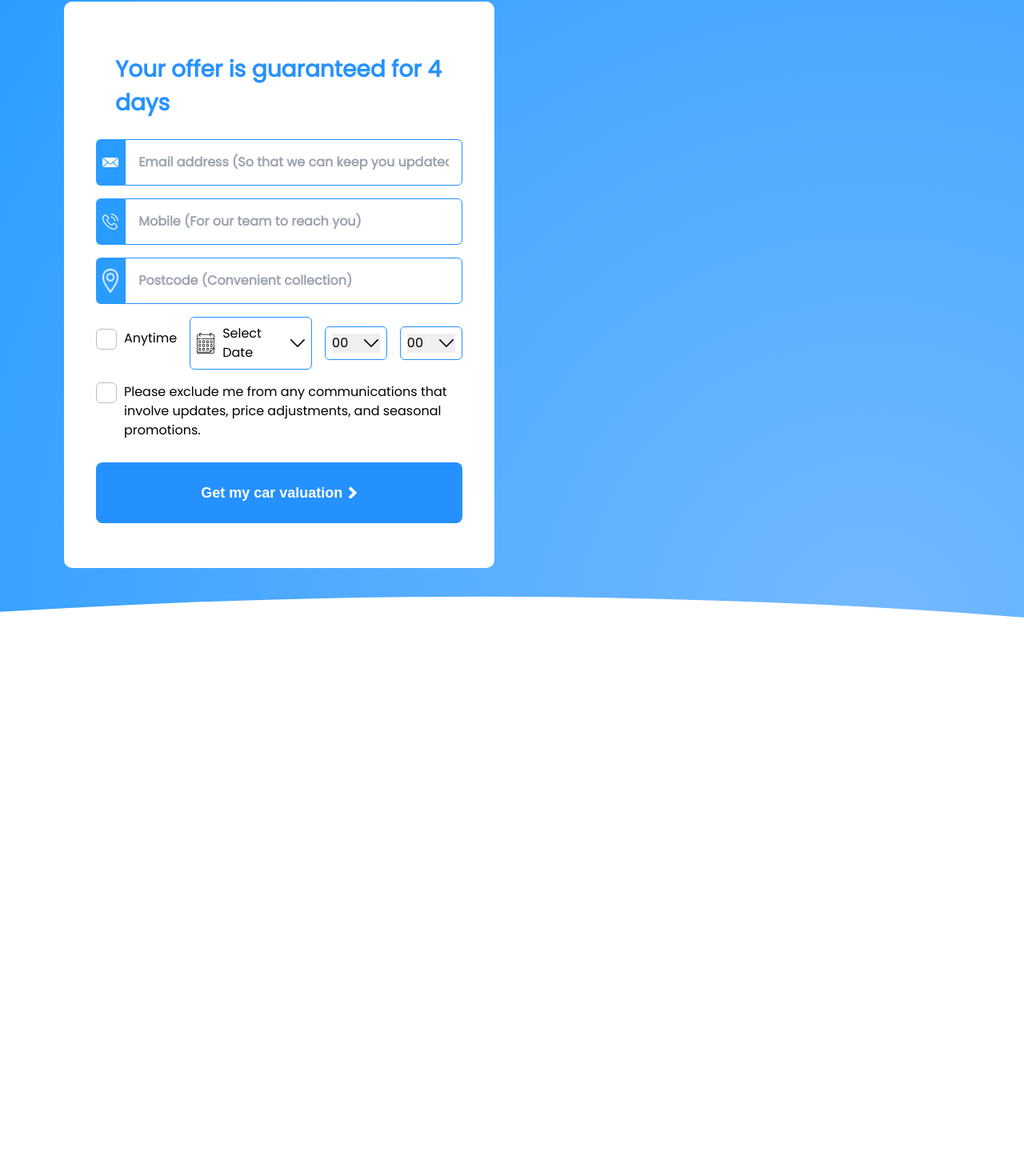
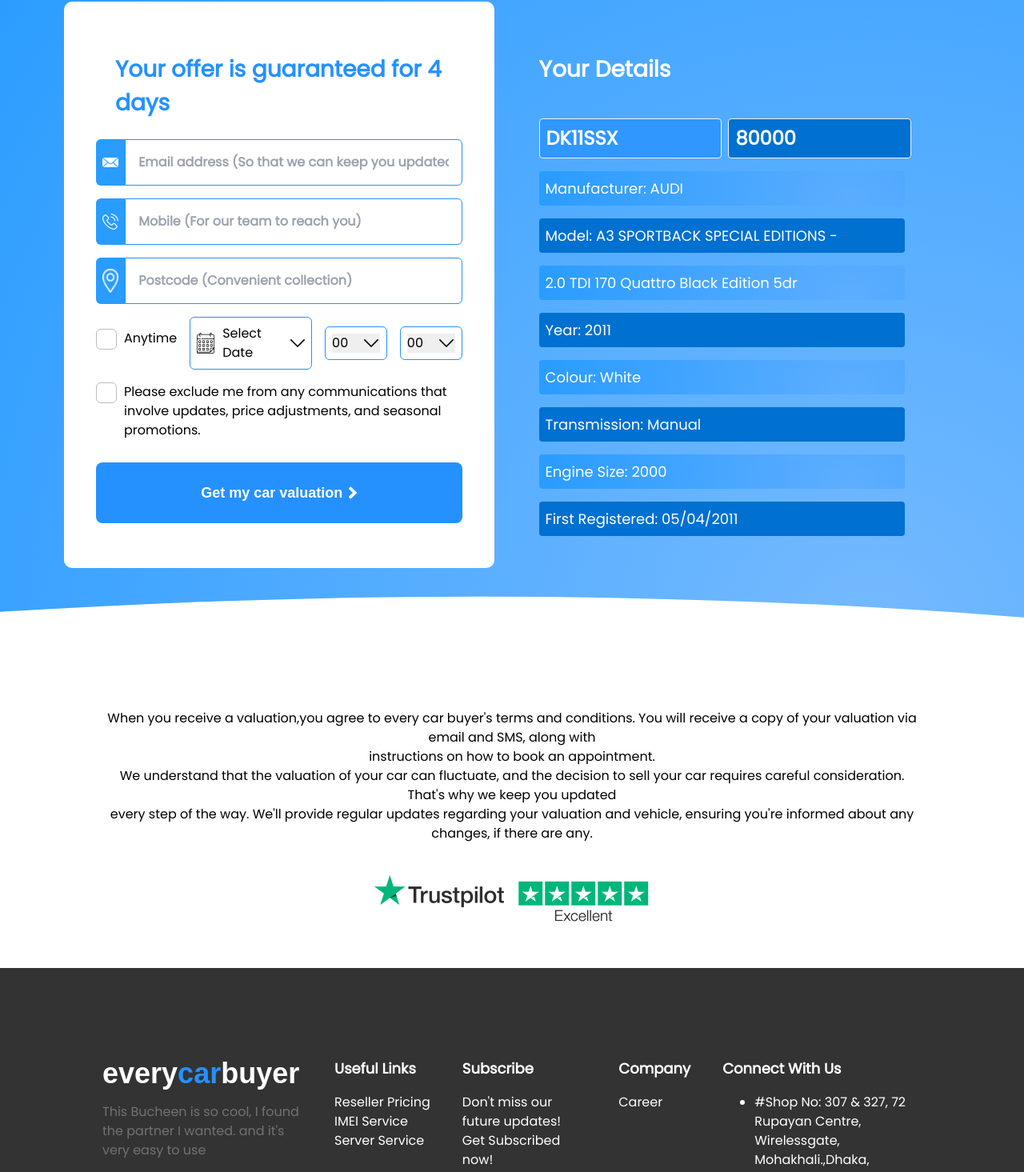
Before and after one commit to aamiraj/everycarbuyer2, a Next.js app: page /details in a window 1280 px wide. Shown: the part 193-1658 px from the top of the page at 80% size. Before the commit the page ends 983 px from the top, so only its background shows below. Built offline with nearby package versions, Linux system fonts and the light colour scheme; a web font is replaced by a local one.

Commit message:
details page design completed

```diff
--- a/src/app/details/page.tsx
+++ b/src/app/details/page.tsx
@@ -1,5 +1,7 @@
 import { HeaderNavBar } from "@/components/HeaderNavBar";
 import BigForm from "@/sections/BigForm";
+import ImportantMessage from "@/sections/ImportantMessage";
+import FooterSection from "@/sections/FooterSection";
 
 const page = () => {
   return (
@@ -21,8 +23,13 @@ const page = () => {
             ></path>
           </svg>
         </div>
-
         <BigForm />
+      </section>
+      <section id="importantMessage">
+        <ImportantMessage />
+      </section>
+      <section id="footer">
+        <FooterSection />
       </section>
     </main>
   );
--- a/src/app/globals.css
+++ b/src/app/globals.css
@@ -264,7 +264,7 @@
   gap: 10px;
   position: relative;
   padding: 8px;
-  border: 1px solid #2591FE;
+  border: 1px solid #2591fe;
   border-radius: 6px;
 }
 
@@ -289,20 +289,66 @@
   cursor: pointer;
 }
 
-.time{
+.time {
   position: relative;
   width: 84px;
   padding: 8px;
-  border: 1px solid #2591FE;
+  border: 1px solid #2591fe;
   border-radius: 6px;
 }
 
-.time select{
+.time select {
   -webkit-appearance: none;
 }
 
-.arrow{
+.arrow {
   position: absolute;
   top: 15px;
   right: 10px;
 }
+
+.carinfogrid {
+  display: grid;
+  grid-template-columns: 50% 50%;
+  gap: 8px;
+}
+
+.carInfo {
+  border: 1px solid #f2f2f2;
+  border-radius: 4px;
+  background-color: #3097ff;
+  padding: 8px;
+  color: #fff;
+  margin: 16px 0;
+}
+
+.addtionalcarinfo {
+  display: flex;
+  flex-direction: column;
+  gap: 16px;
+  align-items: flex-start;
+}
+.addtionalcarinfo p {
+  color: #fff;
+  font-size: 18px;
+  width: 100%;
+  padding: 8px;
+  border-radius: 4px;
+}
+.addtionalcarinfo p:nth-child(2n + 1) {
+  background-image: radial-gradient(circle at 85% 100%, #5cadffd9, #299cff);
+}
+.addtionalcarinfo p:nth-child(2n) {
+  background-color: #0070d1;
+}
+
+.messageContainer {
+  width: 1124px;
+  padding: 16px;
+  margin: 40px auto;
+}
+.imgContainer {
+  display: flex;
+  justify-content: center;
+  align-items: center;
+}
--- a/src/components/LeftSideForm.tsx
+++ b/src/components/LeftSideForm.tsx
@@ -1,3 +1,5 @@
+"use client"
+
 import Image from "next/image";
 import React from "react";
 import Envelope from "../assets/envelope.png";
--- /dev/null
+++ b/src/components/RightSideDetails.tsx
@@ -0,0 +1,35 @@
+import React from "react";
+
+const RightSideDetails = () => {
+  return (
+    <div style={{ padding: "40px", borderRadius: "10px" }}>
+      <h1
+        style={{ fontSize: "28px", margin: "24px 0", color: "#fff" }}
+        className="font-bold"
+      >
+        Your Details
+      </h1>
+      <div className="carinfogrid">
+        <p className="carInfo font-bold text-2xl">DK11SSX</p>
+        <p
+          style={{ backgroundColor: "#0070D1" }}
+          className="carInfo font-bold text-2xl"
+        >
+          80000
+        </p>
+      </div>
+      <div className="addtionalcarinfo">
+        <p>Manufacturer: AUDI</p>
+        <p>Model: A3 SPORTBACK SPECIAL EDITIONS -</p>
+        <p>2.0 TDI 170 Quattro Black Edition 5dr</p>
+        <p>Year: 2011</p>
+        <p>Colour: White</p>
+        <p>Transmission: Manual</p>
+        <p>Engine Size: 2000</p>
+        <p>First Registered: 05/04/2011</p>
+      </div>
+    </div>
+  );
+};
+
+export default RightSideDetails;
--- a/src/sections/BigForm.tsx
+++ b/src/sections/BigForm.tsx
@@ -1,11 +1,12 @@
 import LeftSideForm from "@/components/LeftSideForm";
+import RightSideDetails from "@/components/RightSideDetails";
 import React from "react";
 
 const BigForm = () => {
   return (
     <div className="formGrid">
       <LeftSideForm />
-      <div></div>
+      <RightSideDetails />
     </div>
   );
 };
--- /dev/null
+++ b/src/sections/ImportantMessage.tsx
@@ -0,0 +1,24 @@
+import Image from "next/image";
+import React from "react";
+import Trustpilot from "../assets/trustpilot.png";
+
+const ImportantMessage = () => {
+  return (
+    <div className="messageContainer">
+      <p style={{margin: "40px"}} className="text-center">
+        When you receive a valuation,you agree to every car buyer&apos;s terms
+        and conditions. You will receive a copy of your valuation via email and
+        SMS, along with <br /> instructions on how to book an appointment.<br /> We understand that the valuation of your car can fluctuate, and
+        the decision to sell your car requires careful consideration.
+        That&apos;s why we keep you updated <br /> every step of the way.
+        We&apos;ll provide regular updates regarding your valuation and vehicle,
+        ensuring you&apos;re informed about any changes, if there are any.
+      </p>
+      <div className="imgContainer">
+      <Image src={Trustpilot} alt="trustpilot" width={345} />
+      </div>
+    </div>
+  );
+};
+
+export default ImportantMessage;
```
